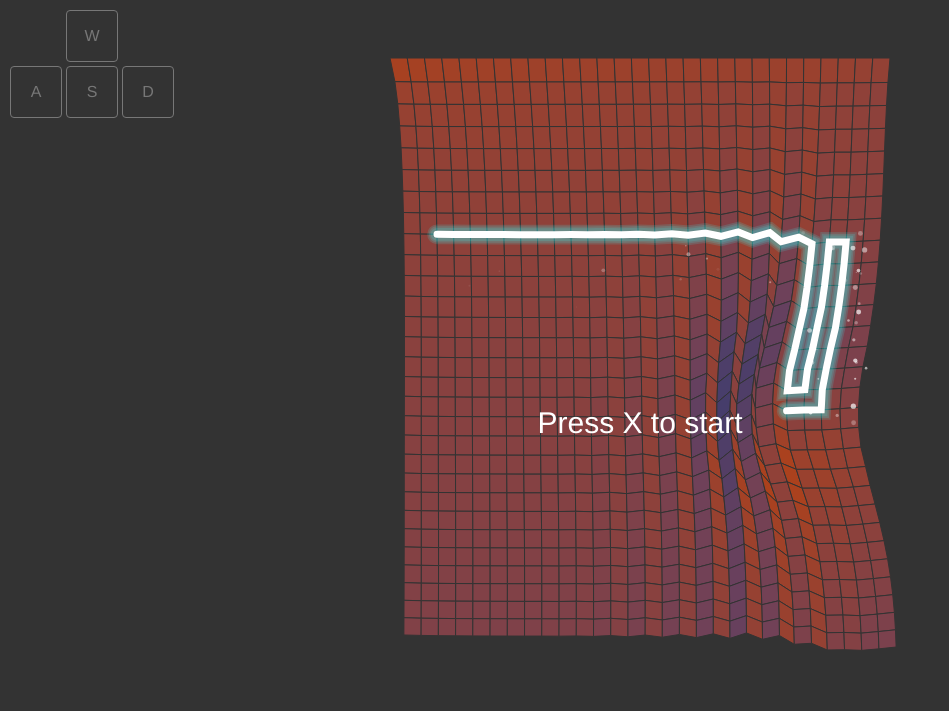
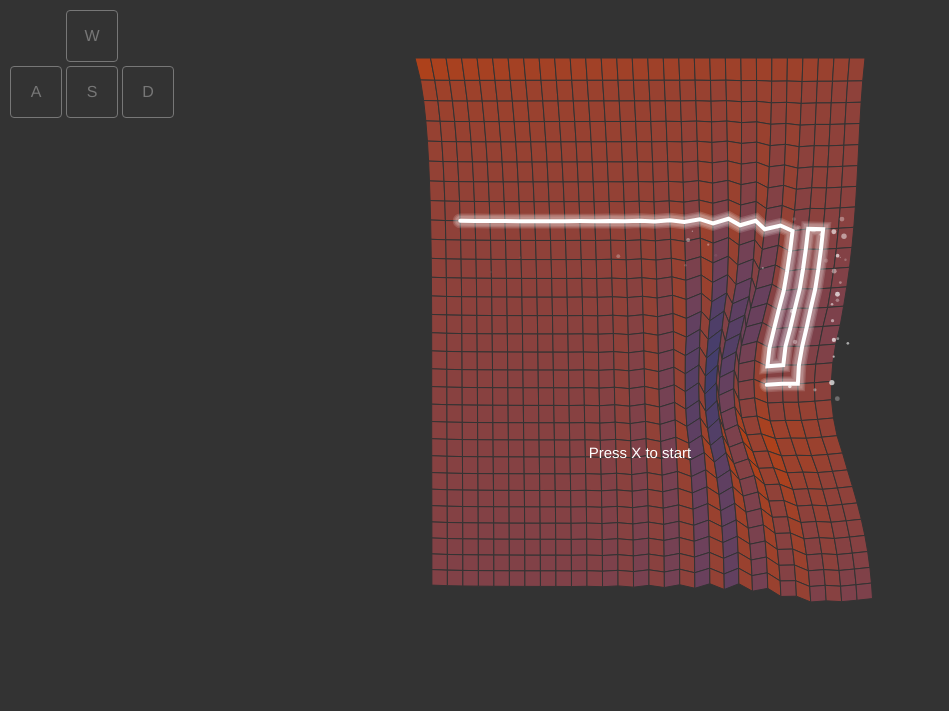
Before and after one commit to kreldjarn/TRON, a plain HTML site: page index.html in a window 1280 px wide. Shown: the whole page, without its empty margins (0-949 px from the left). Drawn offline with Linux system fonts and the light colour scheme; animation ran at ten frames a second.

Commit message:
Various visual tweaks

```diff
--- a/index.html
+++ b/index.html
@@ -4,7 +4,7 @@
     <title>TRON</title>
   <style type="text/css"></style></head>
   <body style="background-color:#333;">
-	<canvas id="myCanvas" width="1000" height="700" style="display:block; margin:auto;">
+	<canvas id="myCanvas" width="950" height="750" style="display:block; margin:auto;">
 	Sorry, but your browser does not support the HTML5 canvas tag.
 	</canvas>
 
@@ -40,6 +40,14 @@
 
 
 <style>
+* {
+    -webkit-touch-callout: none;
+    -webkit-user-select: none;
+    -khtml-user-select: none;
+    -moz-user-select: none;
+    -ms-user-select: none;
+    user-select: none;
+}
 .btn {
     text-align: center;
     line-height: 50px;
--- a/scripts/Player.js
+++ b/scripts/Player.js
@@ -381,17 +381,17 @@ Player.prototype.drawWalls = function(ctx, vertexArray)
     pulse = Math.sin(Math.PI * pulse / 4);
     // Sampling to create a halo effect
     ctx.strokeStyle = this.halo_color;
-    ctx.lineWidth = 10 + 4 * pulse;
+    ctx.lineWidth = 8 + 2 * pulse;
     ctx.stroke();
 
-    ctx.lineWidth = 12 + 6 * pulse;
+    ctx.lineWidth = 10 + 3 * pulse;
     ctx.stroke();
 
-    ctx.lineWidth = 14 + 8 * pulse;
+    ctx.lineWidth = 12 + 4 * pulse;
     ctx.stroke();
 
     ctx.strokeStyle = '#FFF';
-    ctx.lineWidth = 7;
+    ctx.lineWidth = 4;
     ctx.stroke();
 
     ctx.restore();
--- a/scripts/TRON.js
+++ b/scripts/TRON.js
@@ -103,7 +103,7 @@ function processDiagnostics()
 
 function renderTitle(ctx)
 {
-    ctx.font="30px Helvetica";
+    ctx.font="15px Helvetica";
     ctx.textAlign = 'center';
     ctx.fillStyle = '#FFF';
     ctx.fillText("Press X to start",
--- a/scripts/entityManager.js
+++ b/scripts/entityManager.js
@@ -36,7 +36,8 @@ var entityManager = {
                              cy: 0,
                              timestep: 6,
                              color: '#1BFFA2',
-                             halo_color: 'rgba(50, 255, 255, 0.15)',
+                             halo_color: 'rgba(255, 255, 255, 0.15)',
+                             //halo_color: 'rgba(50, 255, 255, 0.15)',
                              wallVertices: [{cx: 0, cy: 0}],
                              permWallVertices: [{cx: 0, cy: 0}],
                              scorePosX: 0 + GRID_OFFSET_X,
@@ -116,7 +117,7 @@ var entityManager = {
                                 cy: 8,
                                 timestep: 6,
                                 color: '#1BFFA2',
-                                halo_color: 'rgba(50, 255, 255, 0.15)',
+                                halo_color: 'rgba(255, 255, 255, 0.15)',
                                 wallVertices: [{cx: 2, cy: 8}],
                                 permWallVertices: [{cx: 0, cy: 0}],
                                 scorePosX: null,
```
